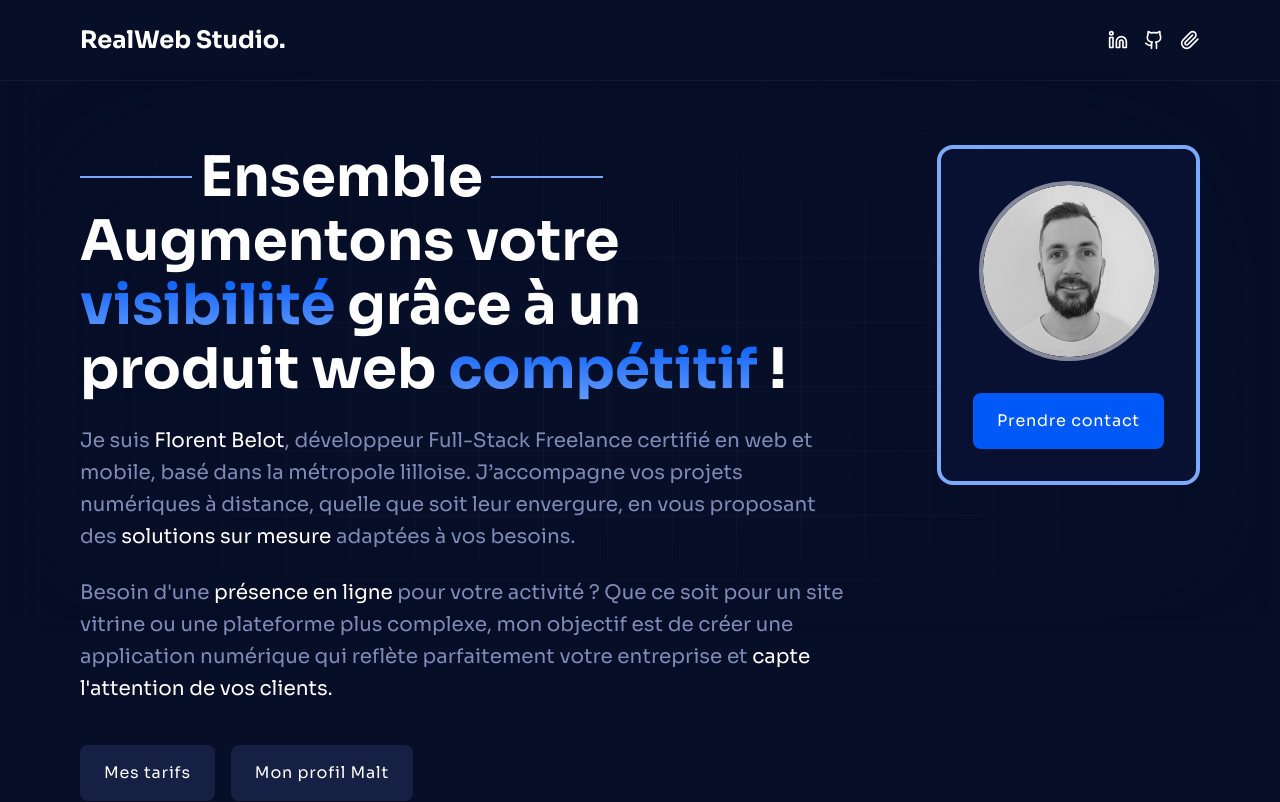
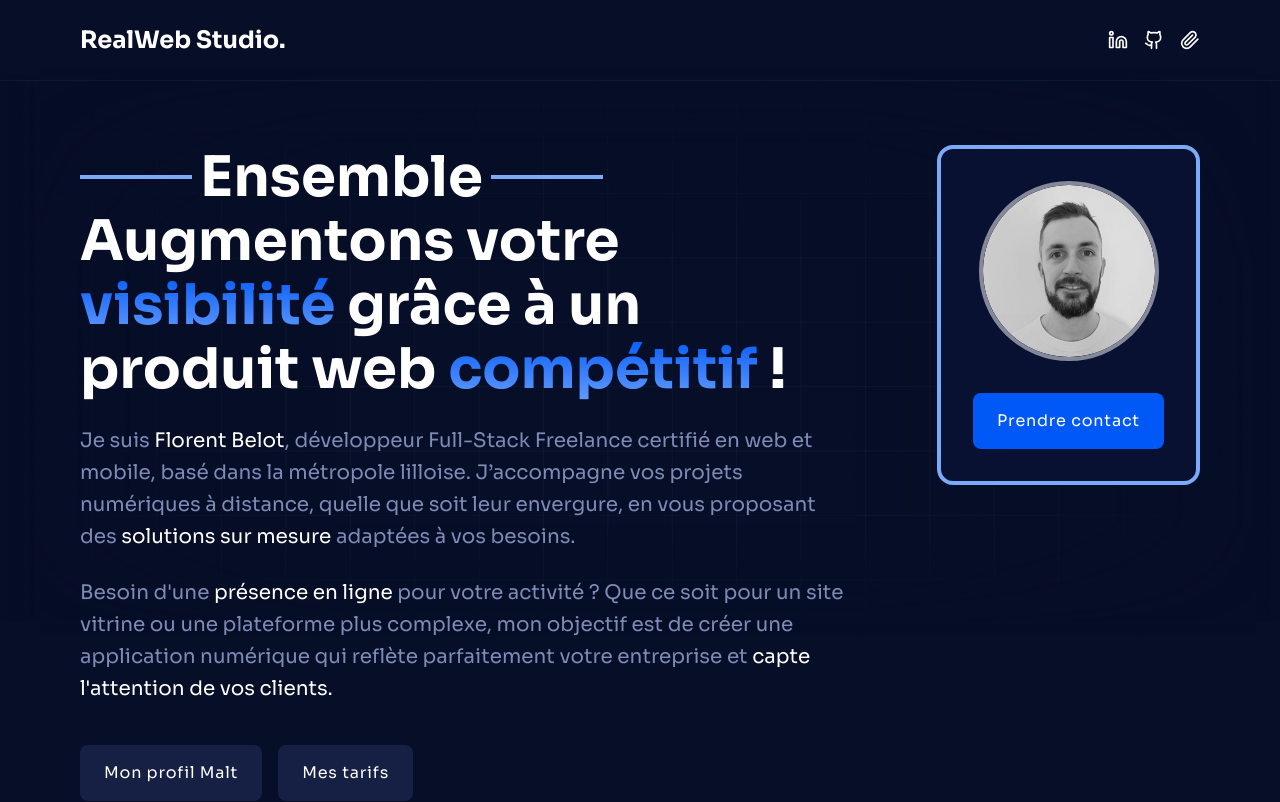
Before and after one commit to OnaFlorent/RealWeb-Expertise, a React (Vite) app: page / in a window 1280 px wide. Shown: the top 802 px of the page. Built offline with nearby package versions, Linux system fonts and the light colour scheme.

Commit message:
Hero/Services

```diff
--- a/src/components/Hero.jsx
+++ b/src/components/Hero.jsx
@@ -1,3 +1,4 @@
+import { Handshake } from "lucide-react";
 import profileImgPng from "../../src/assets/hero/profile_img.png";
 import profileImgWebp from "../../src/assets/hero/profile_img.webp";
 import { Button } from "./Button";
@@ -43,12 +44,12 @@ const Hero = () => {
             <h1 className="h1">
               <div className="relative flex items-center justify-center lg:justify-start space-x-2">
                 <span
-                  className="block border-t-2 w-12 sm:w-20 md:w-28 animate-border-animation"
+                  className="block border-t-4 w-12 sm:w-20 md:w-28 animate-border-animation"
                   aria-hidden="true"
                 ></span>
                 <span>Ensemble</span>
                 <span
-                  className="block border-t-2 w-12 sm:w-20 md:w-28 animate-border-animation"
+                  className="block border-t-4 w-12 sm:w-20 md:w-28 animate-border-animation"
                   aria-hidden="true"
                 ></span>
               </div>
@@ -83,11 +84,11 @@ const Hero = () => {
             </p>
 
             <div className="flex justify-center lg:justify-start space-x-4 py-4">
+              <Button theme="secondary" className="cursor-not-allowed">
+                Mon profil Malt
+              </Button>
               <Button theme="secondary" href="/#pricing">
                 Mes tarifs
-              </Button>
-              <Button theme="secondary" className="cursor-not-allowed">
-                Mon profil Malt
               </Button>
             </div>
           </div>
--- a/src/components/Services.jsx
+++ b/src/components/Services.jsx
@@ -28,7 +28,7 @@ export const Services = () => {
                   className="filter brightness-0 invert group-hover:rotate-12 animate "
                 />
                 <div className="space-y-4">
-                  <h3 className="h4 text-p-3 group-hover:text-n-1 animate">
+                  <h3 className="h4 text-n-1 animate">
                     {feature.title}
                   </h3>
                   <p className="body-2 text-n-5">{feature.text}</p>
```
